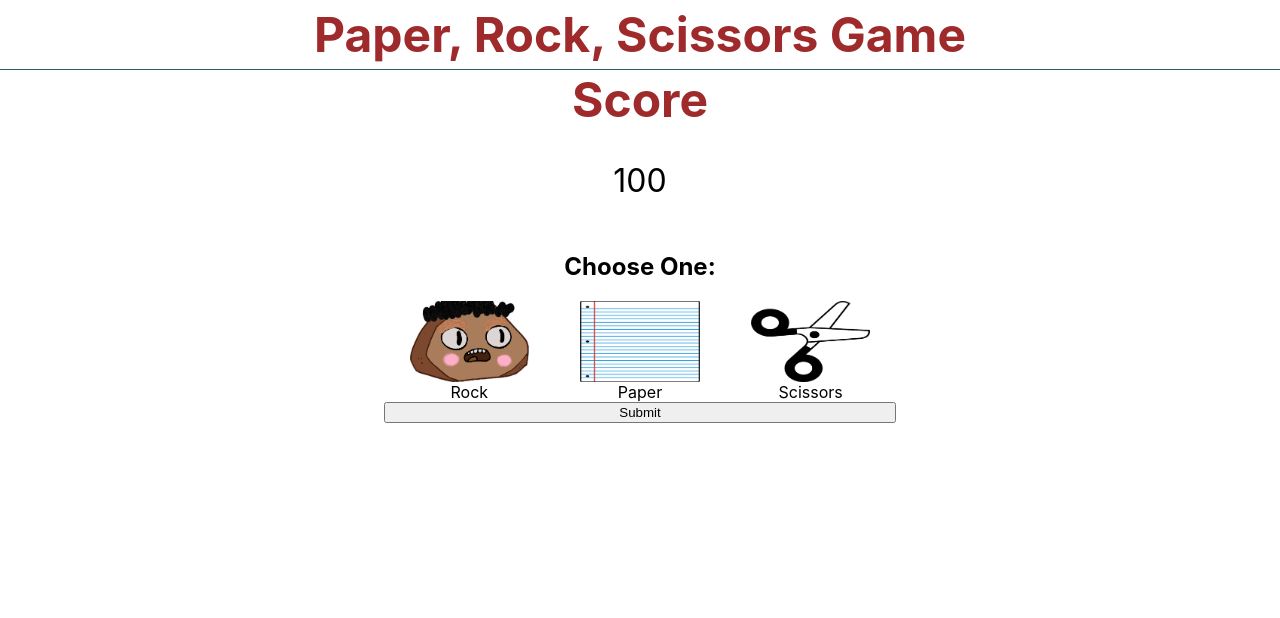
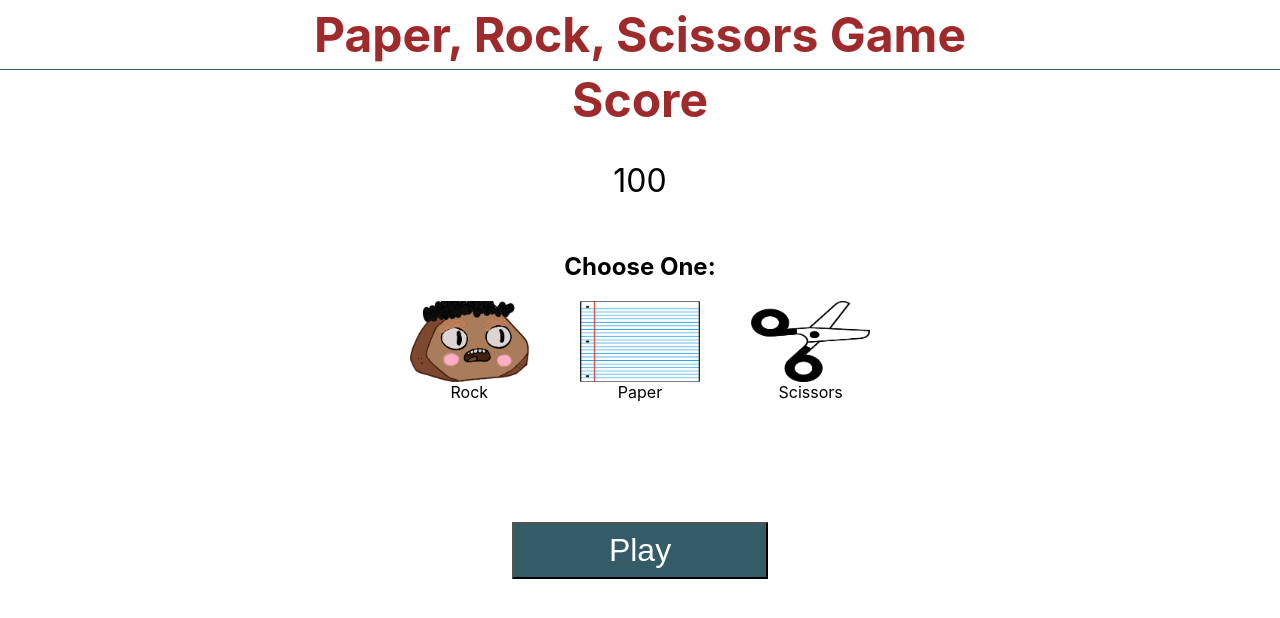
Before and after one commit to jcsmileyjr/rocks-paper-scissors, a React (Create React App) app: page / in a window 1280 px wide. Shown: the top 618 px of the page. Built offline with nearby package versions, Linux system fonts and the light colour scheme.

Commit message:
GameArea's button styling

```diff
--- a/src/App.css
+++ b/src/App.css
@@ -11,6 +11,5 @@
   main {
     margin: 0 auto;
     width: 40%;
-    height: 70%;
   }
 }
--- a/src/components/gameArea/GameArea.js
+++ b/src/components/gameArea/GameArea.js
@@ -21,7 +21,9 @@ const GameArea = () => {
                     <label for="scissors">Scissors</label>
                 </section>
             </div>
-            <button>Submit</button>
+            <div className="gameAreaButton__containter--style">
+                <button className="gameArea__button--style">Play</button>
+            </div>
         </article>
     );
 }
--- a/src/components/gameArea/gameArea.css
+++ b/src/components/gameArea/gameArea.css
@@ -24,3 +24,36 @@
     max-width: 70%;
     max-height: 50%;
 }
+
+.gameAreaButton__containter--style {
+    text-align: center;
+    margin-top: 15vh;
+}
+
+.gameArea__button--style {
+    width: 20vw;
+    padding: 8px 0;
+    background-color: #335C67;
+    color: white;
+}
+
+/*Tablet screens*/
+@media only screen and (min-width: 480px) {
+    .gameArea__button--style {
+        font-size: x-large;
+    }
+}
+
+/*Desktop screens*/
+@media only screen and (min-width: 1025px) {
+    .gameArea__button--style {
+        font-size: xx-large;
+    }
+}
+
+/*Desktop screens*/
+@media only screen and (min-width: 1600px) {
+    .gameArea__button--style {
+        width: 10vw;
+    }
+}
```
